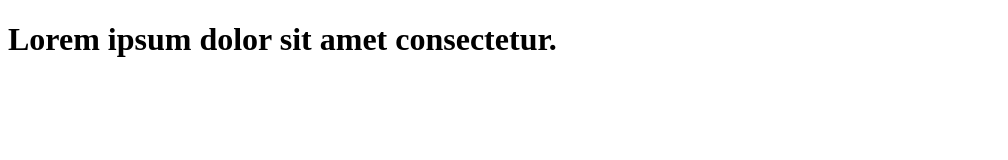
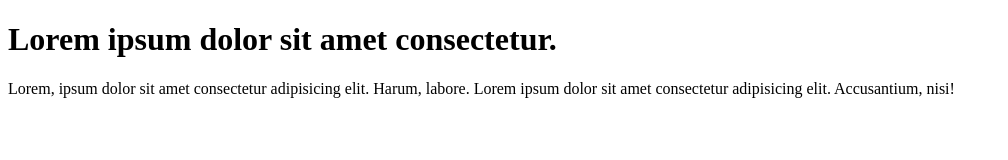
Before and after one commit to mohonaeastern37/landing-page-wireframe, a plain HTML site: page index.html in a window 1280 px wide. Shown: the whole page, without its empty margins (0-1008 px from the left). Drawn offline with Linux system fonts and the light colour scheme.

Commit message:
2nd commit

```diff
--- a/index.html
+++ b/index.html
@@ -11,5 +11,10 @@
   </head>
   <body>
     <h1>Lorem ipsum dolor sit amet consectetur.</h1>
+    <p>
+      Lorem, ipsum dolor sit amet consectetur adipisicing elit. Harum, labore.
+      Lorem ipsum dolor sit amet consectetur adipisicing elit. Accusantium,
+      nisi!
+    </p>
   </body>
 </html>
```
